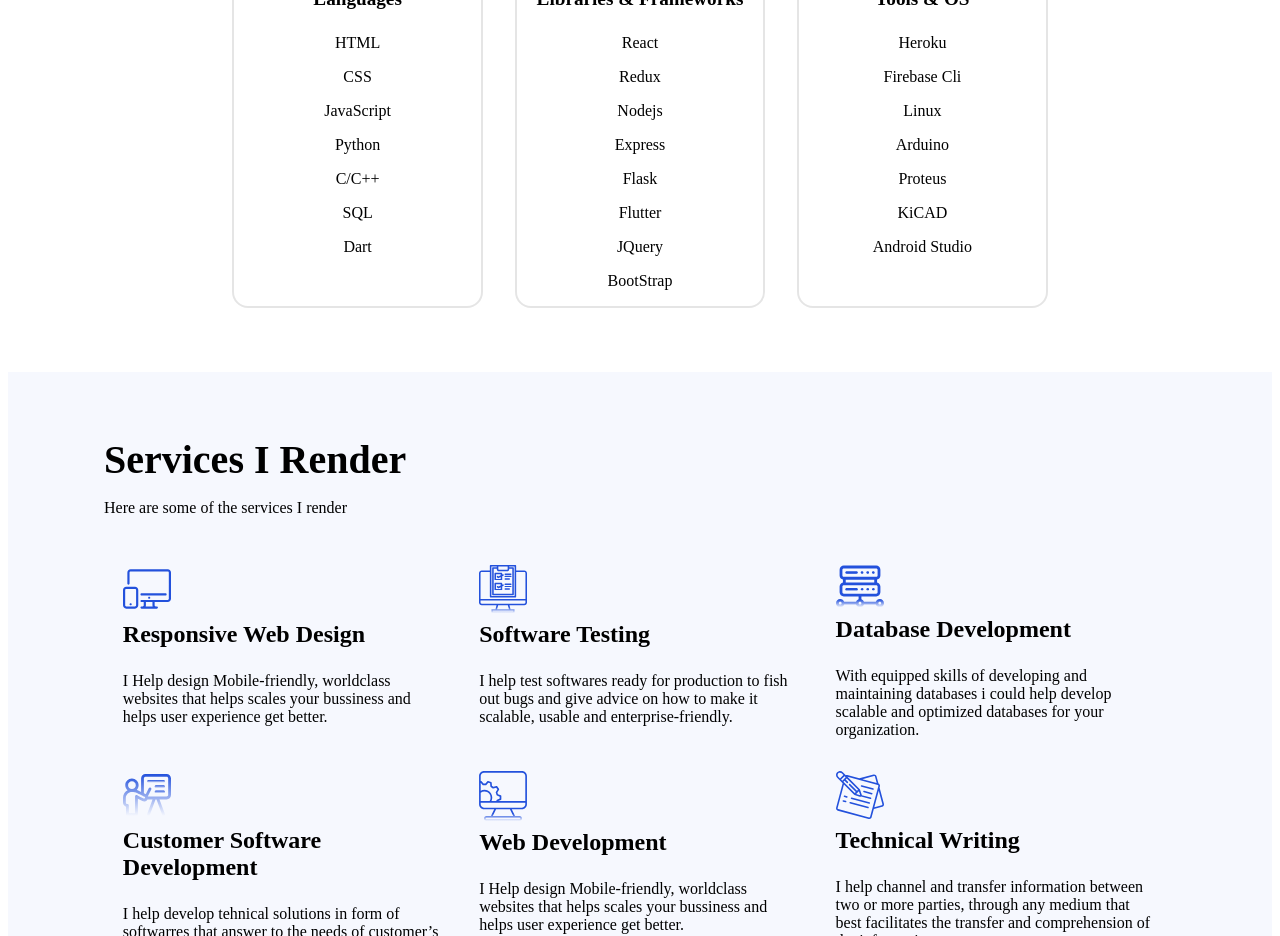
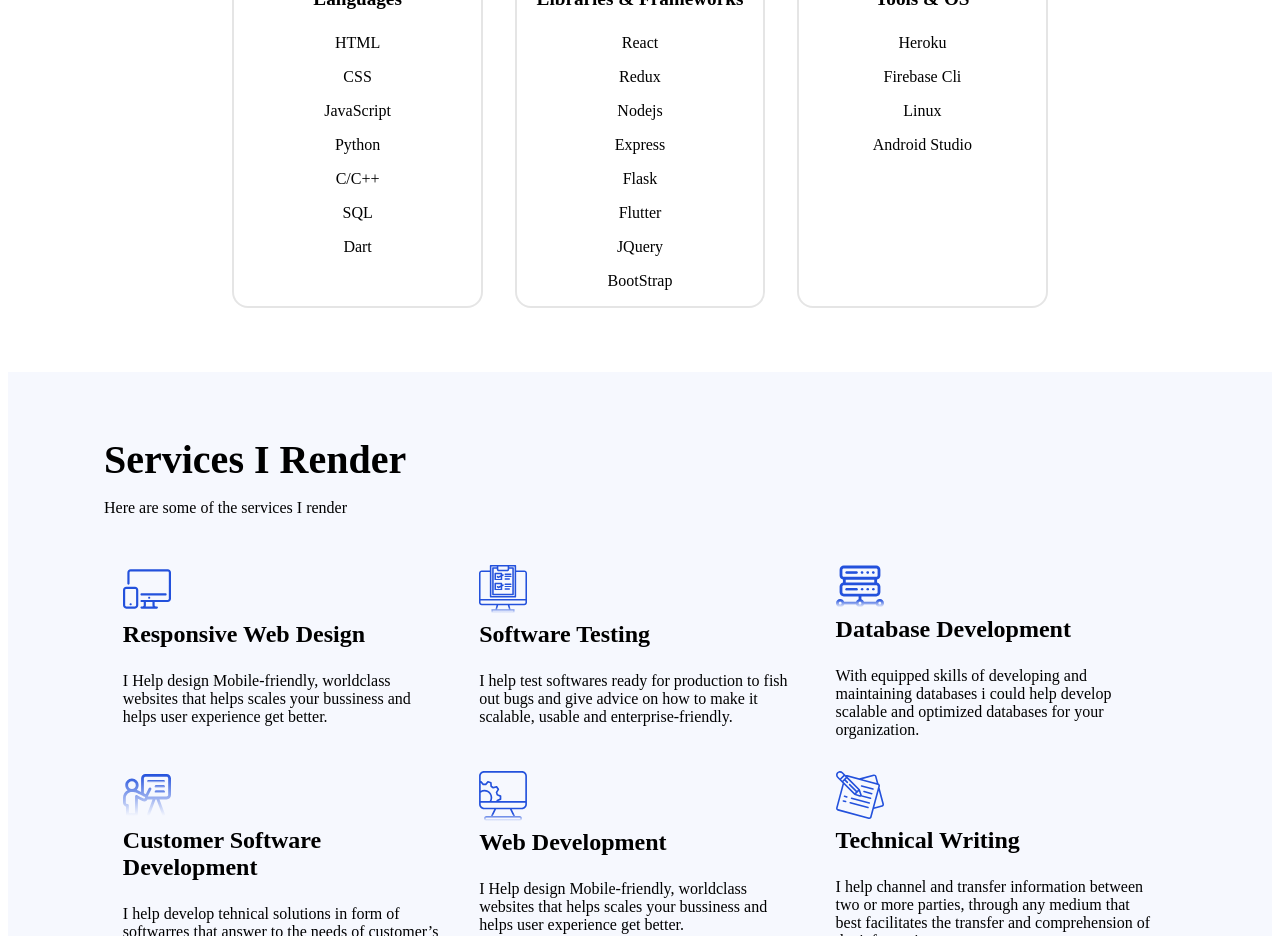
Before and after one commit to Perception12/Portfolio, a React (Create React App) app: page / in a window 1280 px wide. Shown: the part 1540-2476 px from the top of the page. Built offline with nearby package versions, Linux system fonts and the light colour scheme; the HTML template or start-up script is replaced by a standard one.

Commit message:
Update skillData.js

```diff
--- a/src/data/skillData.js
+++ b/src/data/skillData.js
@@ -37,9 +37,6 @@
             "Heroku",
             "Firebase Cli",
             "Linux",
-            "Arduino",
-            "Proteus",
-            "KiCAD",
             "Android Studio"
         ]
     }
```
